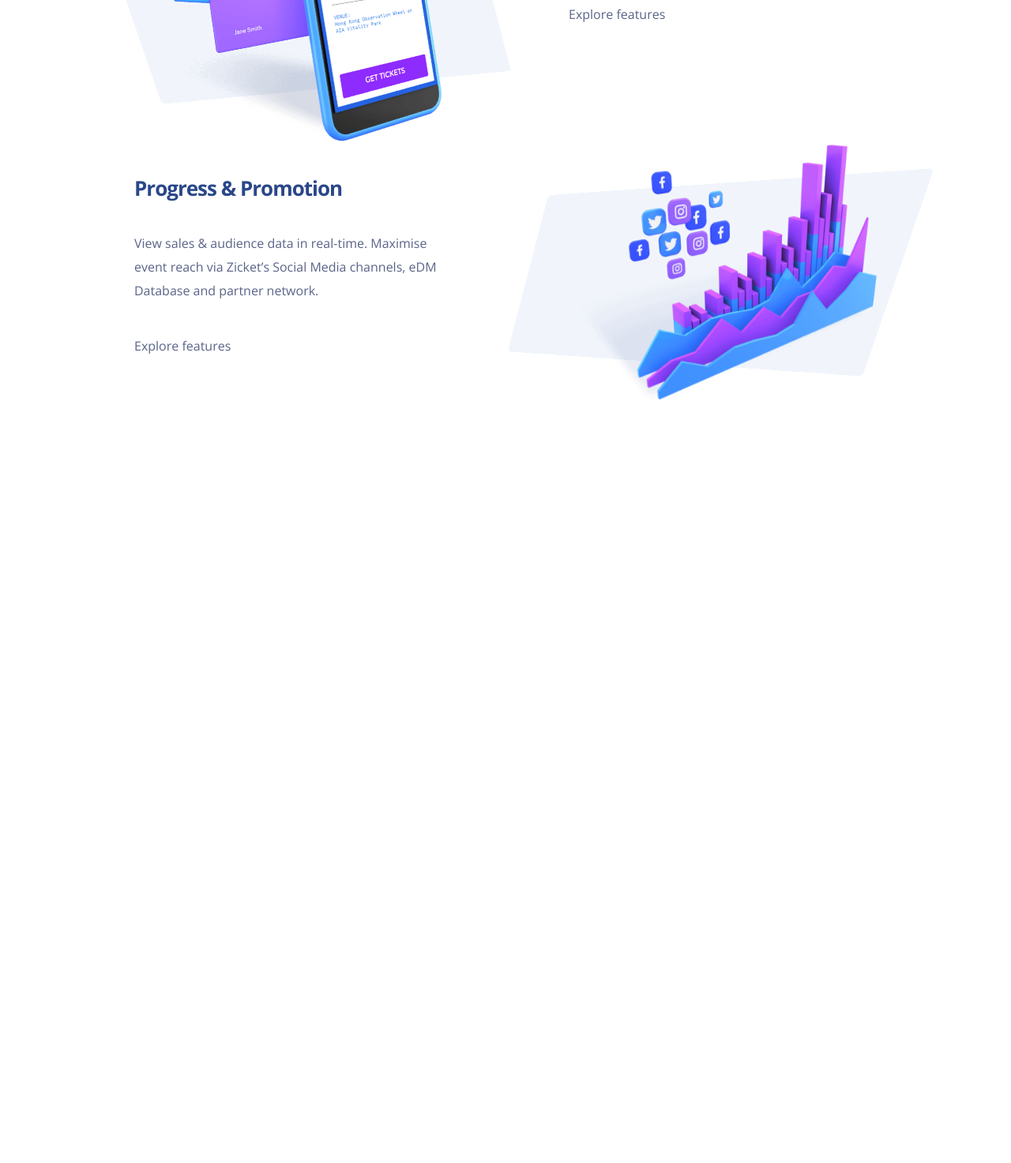
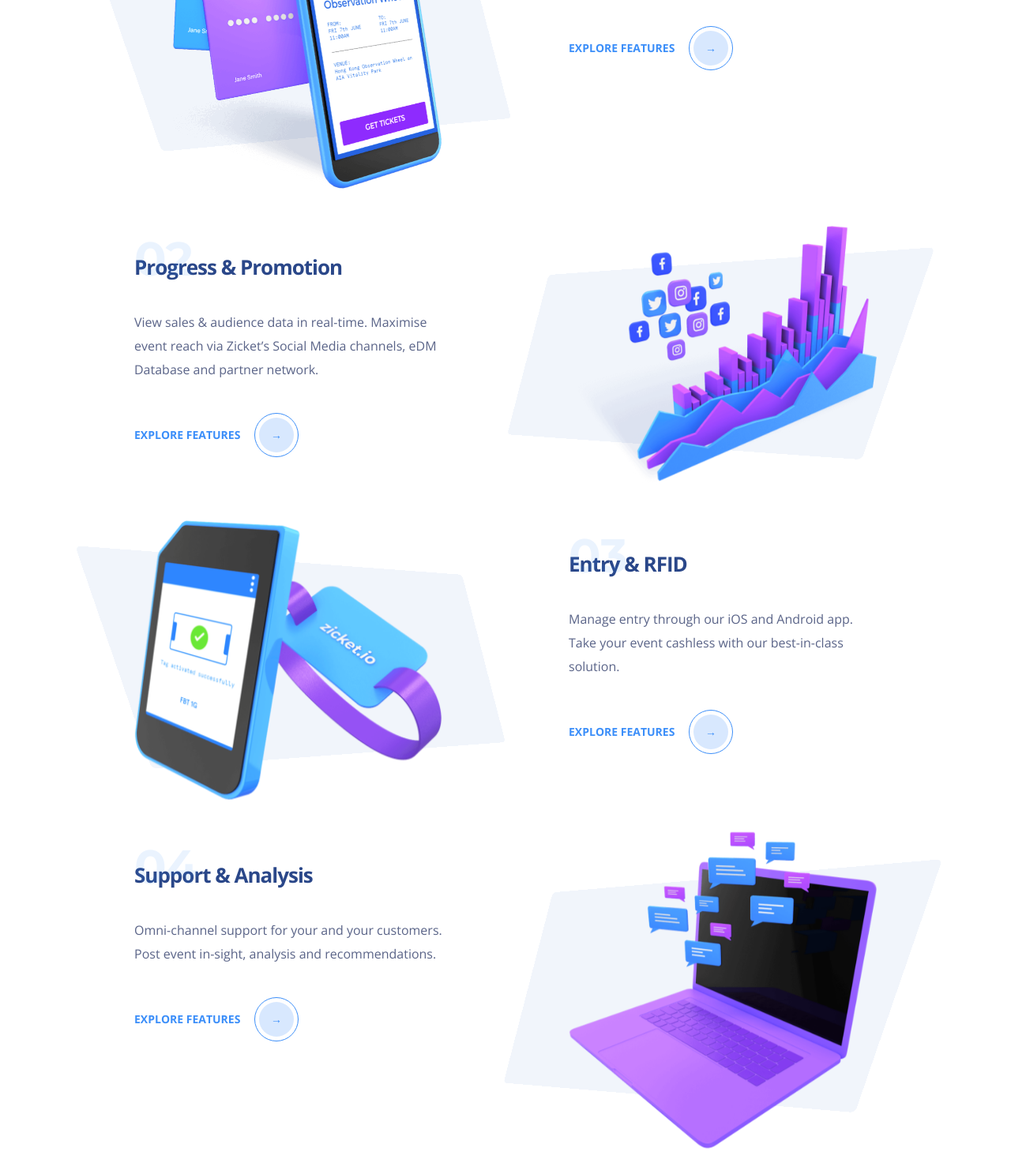
Before and after one commit to garethmidwood/parallax, a website: page index.html in a window 1280 px wide. Shown: the part 1327-2800 px from the top of the page at 79% size. Before the commit the page ends 1840 px from the top, so only its background shows below. Drawn offline with nearby package versions, Linux system fonts and the light colour scheme.

Commit message:
Add remaining main rows

```diff
--- a/index.html
+++ b/index.html
@@ -80,24 +80,56 @@
                     <span class="number">01</span>
                     <h2>Set up & Payments</h2>
                     <p>Quickly build your dedicated events page in English & Chinese. Accept payments from all major providers through our safe and reliable checkout.</p>
-                    <div>
-                        Explore features <a href="#"></a>
-                    </div>
+                    <a href="#">
+                        Explore features <span>→</span>
+                    </a>
                 </div>
             </div>
+
             <div class="row">
                 <div>
+                    <span class="number">02</span>
                     <h2>Progress & Promotion</h2>
                     <p>View sales & audience data in real-time. Maximise event reach via Zicket’s Social Media channels, eDM Database and partner network.</p>
-                    <div>
-                        Explore features <a href="#"></a>
-                    </div>
+                    <a href="#">
+                        Explore features <span>→</span>
+                    </a>
                 </div>
                 <div class="image-right">
                     <div class="shadow"></div>
                     <img src="assets/images/promotion.png" alt="Promotion image" />
                 </div>
             </div>
+
+            <div class="row">
+                <div class="image-left">
+                    <div class="shadow"></div>
+                    <img src="assets/images/rfid.png" alt="Entry & RFID image" />
+                </div>
+                <div>
+                    <span class="number">03</span>
+                    <h2>Entry & RFID</h2>
+                    <p>Manage entry through our iOS and Android app. Take your event cashless with our best-in-class solution.</p>
+                    <a href="#">
+                        Explore features <span>→</span>
+                    </a>
+                </div>
+            </div>
+
+            <div class="row">
+                <div>
+                    <span class="number">04</span>
+                    <h2>Support & Analysis</h2>
+                    <p>Omni-channel support for your and your customers. Post event in-sight, analysis and recommendations.</p>
+                    <a href="#">
+                        Explore features <span>→</span>
+                    </a>
+                </div>
+                <div class="image-right">
+                    <div class="shadow"></div>
+                    <img src="assets/images/analysis.png" alt="Support & Analysis image" />
+                </div>
+            </div>
         </main>
     </body>
 </html>
--- a/src/scss/_variables.scss
+++ b/src/scss/_variables.scss
@@ -34,3 +34,10 @@ $main-title-color: #fff;
 $main-title-shadow-color: #3b8ef9;
 $main-title-sub-color: #3b8ef9;
 $main-h2-color: #2a4789;
+$main-link-color: #3b8ef9;
+$main-image-shadow-bg-color: #f1f5fb;
+$main-link-button-bg-color: #d8e8fe;
+$main-link-button-color: #3b8ef9;
+$main-link-button-color-hover: #fff;
+$main-link-button-border-color: #3b8ef9;
+$main-number-color: #3b8ef9;
--- a/src/scss/components/main.scss
+++ b/src/scss/components/main.scss
@@ -10,6 +10,7 @@ main {
   .row {
     display: flex;
     width: 100%;
+    padding: 20px 0;
 
     @include mq($until: tablet) {
       display: block;
@@ -21,6 +22,7 @@ main {
       flex-basis: 50%;
       line-height: 30px;
       padding: 40px 80px;
+      position: relative;
 
       @include mq($until: tablet) {
         padding: 0;
@@ -84,7 +86,7 @@ main {
           perspective-origin: right;
 
           &:before {
-            background-color: #f1f5fb;
+            background-color: $main-image-shadow-bg-color;
             position: absolute;
             top: 20%;
             left: -40%;
@@ -115,6 +117,18 @@ main {
         }
       }
 
+      .number {
+        color: $main-number-color;
+        font-family: Montserrat;
+        font-size: 60px;
+        font-weight: 700;
+        letter-spacing: -1px;
+        opacity: 0.1;
+        position: absolute;
+        top: 30px;
+        left: 80px;
+      }
+
       h2 {
         color: $main-h2-color;
         margin-bottom: 40px;
@@ -123,6 +137,54 @@ main {
       p {
         margin-bottom: 40px;
       }
+
+      a {
+        color: $main-link-color;
+        font-size: 14px;
+        font-weight: 700;
+        text-transform: uppercase;
+        text-decoration: none;
+        line-height: 56px;
+
+        span {
+          display: inline-block;
+          background-color: $main-link-button-bg-color;
+          border-radius: 22px;
+          color: $main-link-button-color;
+          width: 44px;
+          line-height: 44px;
+          padding: 0;
+          margin-left: 20px;
+          text-align: center;
+          position: relative;
+          text-decoration: none;
+          text-transform: uppercase;
+
+          &:before {
+            content: '';
+            position: absolute;
+            top: -6px;
+            left: -6px;
+            bottom: -6px;
+            right: -6px;
+            border: 1px solid $main-link-button-border-color;
+            border-radius: 34px;
+          }
+        }
+
+        &:hover {
+          color: darken($main-link-button-color, 20%);
+
+          span {
+            color: $main-link-button-color-hover;
+            background-color: darken($main-link-button-bg-color, 20%);
+
+            &:before {
+              border-color: darken($main-link-button-border-color, 20%);
+            }
+          }
+        }
+      }
     }
   }
 }
```
Also changed, not shown: build/index.css.
